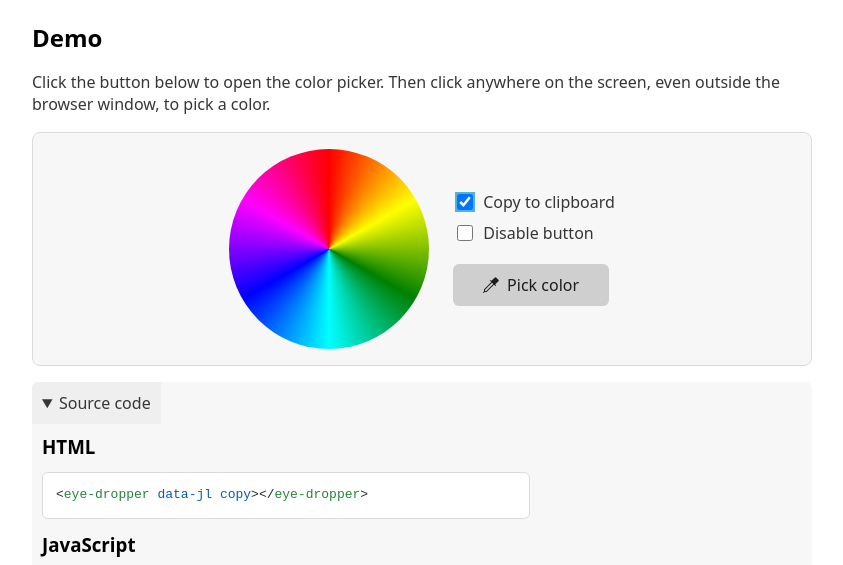
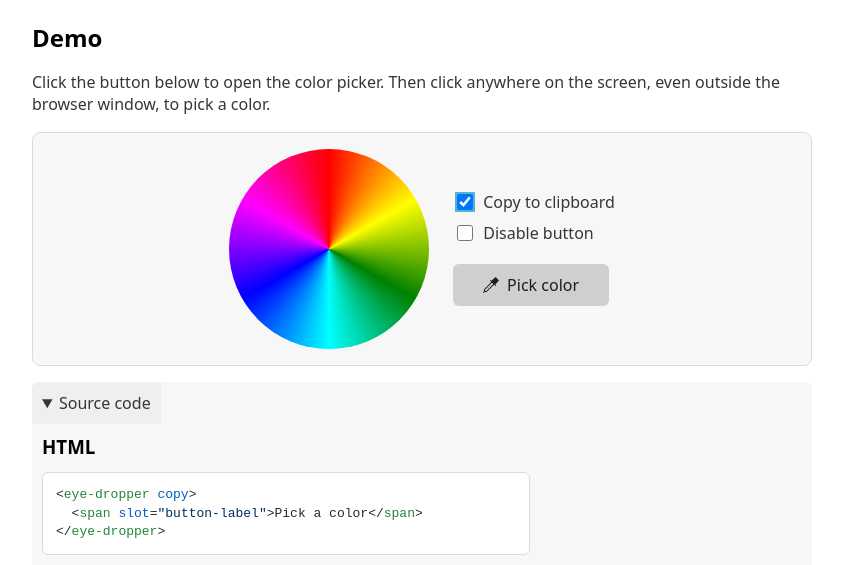
Before and after one commit to georapbox/eye-dropper-element, a website: page docs/index.html in a window 1280 px wide. Both pictures are taken after a click on the checkbox "Copy to clipboard". Shown: the part 163-728 px from the top of the page, without its empty margins (218-1061 px from the left). Drawn offline with nearby package versions, Linux system fonts and the light colour scheme; files whose address does not match are found by name.

Commit message:
Update docs and demo

```diff
--- a/docs/index.html
+++ b/docs/index.html
@@ -54,7 +54,7 @@
         <eye-dropper>
           <button type="button" slot="button">
             <span>
-              <svg xmlns="http://www.w3.org/2000/svg" width="16" height="16" fill="currentColor" class="bi bi-eyedropper" viewBox="0 0 16 16">
+              <svg xmlns="http://www.w3.org/2000/svg" width="16" height="16" fill="currentColor" viewBox="0 0 16 16">
                 <path d="M13.354.646a1.207 1.207 0 0 0-1.708 0L8.5 3.793l-.646-.647a.5.5 0 1 0-.708.708L8.293 5l-7.147 7.146A.5.5 0 0 0 1 12.5v1.793l-.854.853a.5.5 0 1 0 .708.707L1.707 15H3.5a.5.5 0 0 0 .354-.146L11 7.707l1.146 1.147a.5.5 0 0 0 .708-.708l-.647-.646 3.147-3.146a1.207 1.207 0 0 0 0-1.708l-2-2zM2 12.707l7-7L10.293 7l-7 7H2v-1.293z" />
               </svg>
               Pick color
@@ -72,7 +72,9 @@
   <details open>
     <summary>Source code</summary>
     <h3>HTML</h3>
-    <pre><code id="sourceCodeHTML">&lt;eye-dropper&gt;&lt;/eye-dropper&gt;</code></pre>
+    <pre><code id="sourceCodeHTML">&lt;eye-dropper&gt;
+  &lt;span slot="button-label"&gt;Pick a color&lt;/span&gt;
+&lt;/eye-dropper&gt;</code></pre>
     <h3>JavaScript</h3>
     <pre><code id="sourceCodeJS">const eyeDropper = document.querySelector('eye-dropper');
 
--- a/docs/js/main.js
+++ b/docs/js/main.js
@@ -15,8 +15,12 @@ const renderSourceCode = (eyeDropperEl, sourceCodeEl) => {
   }
 
   const attrs = Array.from(eyeDropperEl.attributes);
-  const attrNames = attrs.length > 0 ? attrs.map(attr => attr.name).join(' ') : '';
-  const code = `&lt;eye-dropper${attrNames ? ' ' + attrNames : ''}&gt;&lt;/eye-dropper&gt;`;
+  const getDesiredAttrs = attr => ['copy', 'disabled'].includes(attr.name);
+  const getAttrName = attr => attr.name;
+  const attrNames = attrs.length > 0 ? attrs.filter(getDesiredAttrs).map(getAttrName).join(' ') : '';
+  const code = `&lt;eye-dropper${attrNames ? ' ' + attrNames : ''}&gt;
+  &lt;span slot="button-label"&gt;Pick a color&lt;/span&gt;
+&lt;/eye-dropper&gt;`;
   sourceCodeEl.innerHTML = code;
   window.hljs.highlightBlock(sourceCodeEl);
 };
```
Also changed, not shown: CHANGELOG.md, README.md.
